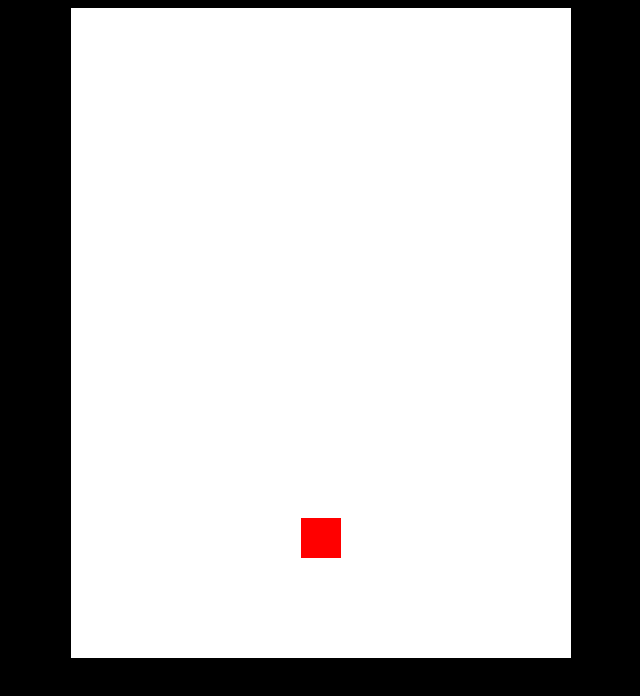
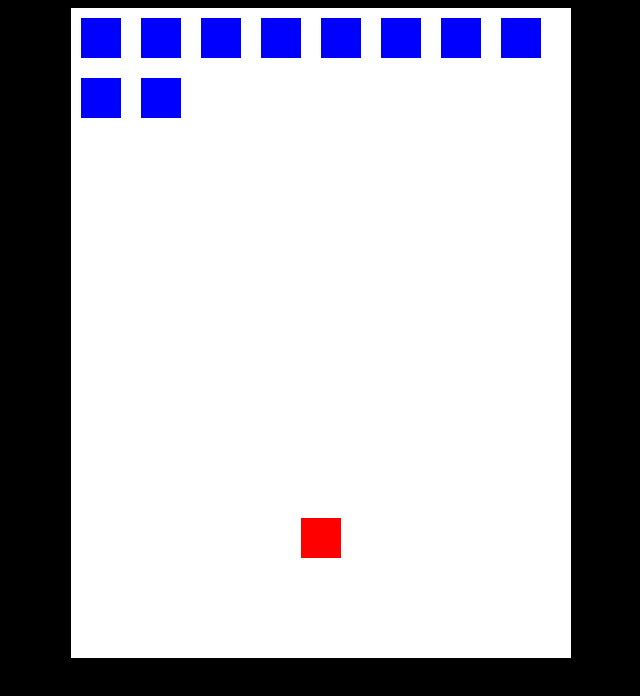
Before and after one commit to cordellbonnieux/Invaders, a website built with webpack: page dist/index.html in a window 1280 px wide. Shown: the whole page, without its empty margins (319-959 px from the left). Built offline with nearby package versions, Linux system fonts and the light colour scheme.

Commit message:
The Invaders now spawn on screen.

```diff
--- a/src/index.js
+++ b/src/index.js
@@ -1,5 +1,6 @@
 import css from './style.css'
 const gameArea = document.getElementById('gameArea')
+const grid = document.getElementById('grid')
 const player = document.getElementById('player')
 
 // center the player on start
@@ -60,4 +61,28 @@ function fireWeapon(pos, gameArea){
 function projectilePos(projectile){
     gameArea.appendChild(projectile)
 }
+function invaderFactory(rowNumber) {
+    return {
+        rowNumber: rowNumber,
+        cssProperties: `margin:10px; width:40px; height:40px; background-color:blue;`,
+        addClass(i){
+            return this.setAttribute('class', `invader-${i}`)
+        },
+        addDiv(){
+            return document.createElement('div')
+        }
+    }
+}
+function createInvaders(invaderFactory){
+    //let counter = 1
+    for (let i = 0; i < 10; i++){
+        let invader = invaderFactory(i)
+        let sprite = invader.addDiv()
+        sprite.style.cssText = invader.cssProperties
+        grid.appendChild(sprite)
+        //counter++
+    }
+}
+// start the game
 addControls(player)
+createInvaders(invaderFactory)
--- a/src/style.css
+++ b/src/style.css
@@ -15,3 +15,8 @@ background-color:#000;
     position:absolute;
     bottom:100px;
 }
+#grid{
+    width:500px;
+    display:flex;
+    flex-wrap: wrap;
+}
```
Also changed, not shown: dist/index.html, dist/main.js.
